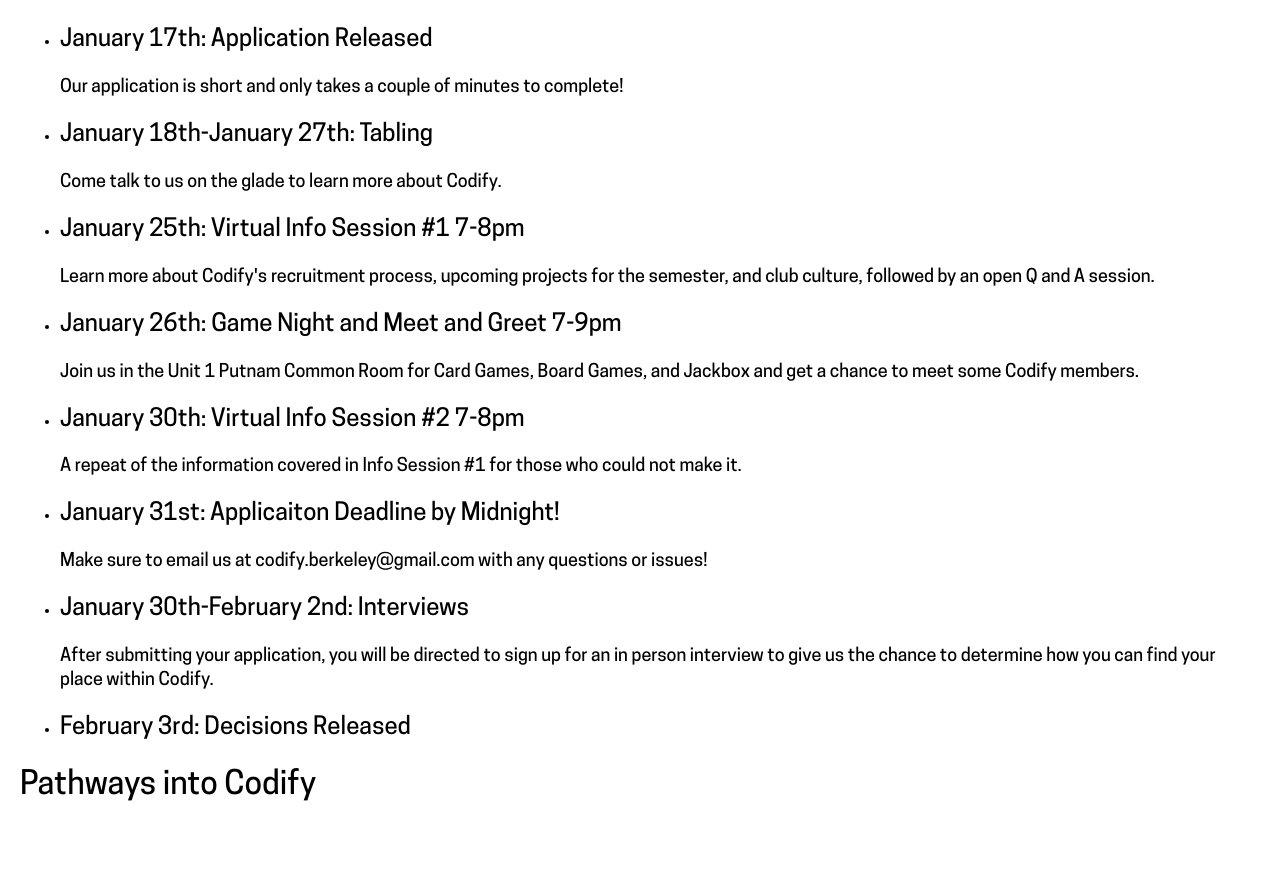
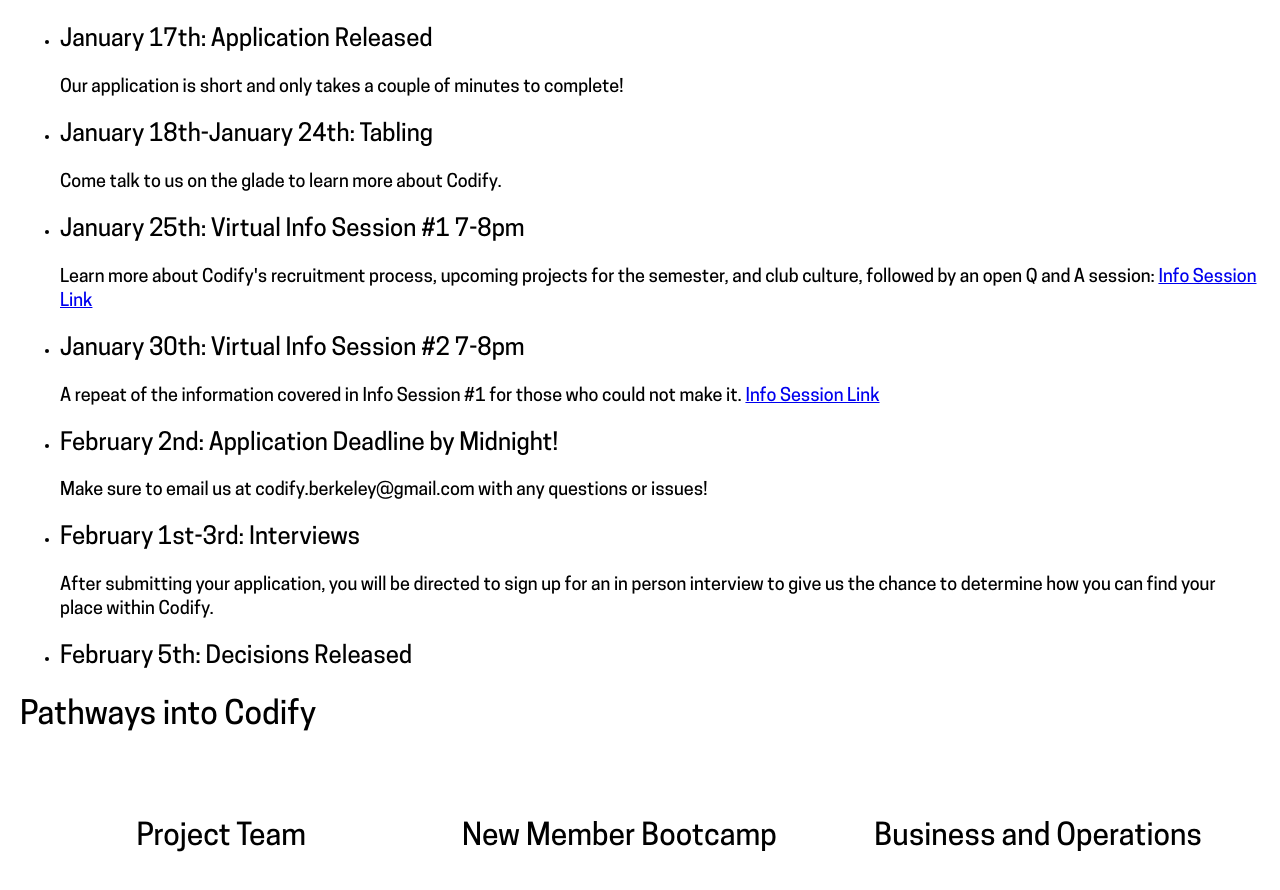
Before and after one commit to Codify-Club-Berkeley/Website, a React (Create React App) app: page /Join in a window 1280 px wide. Shown: the part 561-1451 px from the top of the page. Built offline with nearby package versions, Linux system fonts and the light colour scheme.

Commit message:
updated recruitment timeline

```diff
--- a/public/index.html
+++ b/public/index.html
@@ -6,8 +6,8 @@
     <meta name="viewport" content="width=device-width, initial-scale=1" />
     <meta name="theme-color" content="#000000" />
     <meta
-      name="description"
-      content="Web site created using create-react-app"
+      name="Codify Berkeley | What will you build?"
+      content="Codify Berkeley is a UC Berkeley student organization that works on impactful software development projects for nonprofits and startups."
     />
     <link rel="apple-touch-icon" href="%PUBLIC_URL%/logo192.png" />
     <!--
--- a/src/pages/Join.js
+++ b/src/pages/Join.js
@@ -54,7 +54,7 @@
             </p>
           </li>
           <li>
-            <h2>January 18th-January 27th: Tabling</h2>
+            <h2>January 18th-January 24th: Tabling</h2>
             <p>Come talk to us on the glade to learn more about Codify.</p>
           </li>
           <li>
@@ -62,32 +62,32 @@
             <p>
               Learn more about Codify's recruitment process, upcoming projects
               for the semester, and club culture, followed by an open Q and A
-              session.
+              session:{" "}
+              <a href="https://berkeley.zoom.us/j/94048411607" target="_blank">
+                Info Session Link
+              </a>
             </p>
           </li>
-          <li>
-            <h2>January 26th: Game Night and Meet and Greet 7-9pm</h2>
-            <p>
-              Join us in the Unit 1 Putnam Common Room for Card Games, Board
-              Games, and Jackbox and get a chance to meet some Codify members.
-            </p>
-          </li>
+
           <li>
             <h2>January 30th: Virtual Info Session #2 7-8pm</h2>
             <p>
               A repeat of the information covered in Info Session #1 for those
               who could not make it.{" "}
+              <a href="https://berkeley.zoom.us/j/94804072989" target="_blank">
+                Info Session Link
+              </a>
             </p>
           </li>
           <li>
-            <h2>January 31st: Applicaiton Deadline by Midnight!</h2>
+            <h2>February 2nd: Application Deadline by Midnight!</h2>
             <p>
               Make sure to email us at codify.berkeley@gmail.com with any
               questions or issues!
             </p>
           </li>
           <li>
-            <h2>January 30th-February 2nd: Interviews</h2>
+            <h2>February 1st-3rd: Interviews</h2>
             <p>
               After submitting your application, you will be directed to sign up
               for an in person interview to give us the chance to determine how
@@ -95,7 +95,7 @@
             </p>
           </li>
           <li>
-            <h2>February 3rd: Decisions Released</h2>
+            <h2>February 5th: Decisions Released</h2>
           </li>
         </ul>
 
```
Also changed, not shown: 2 other files (tests, documents, lock files or other folders).
